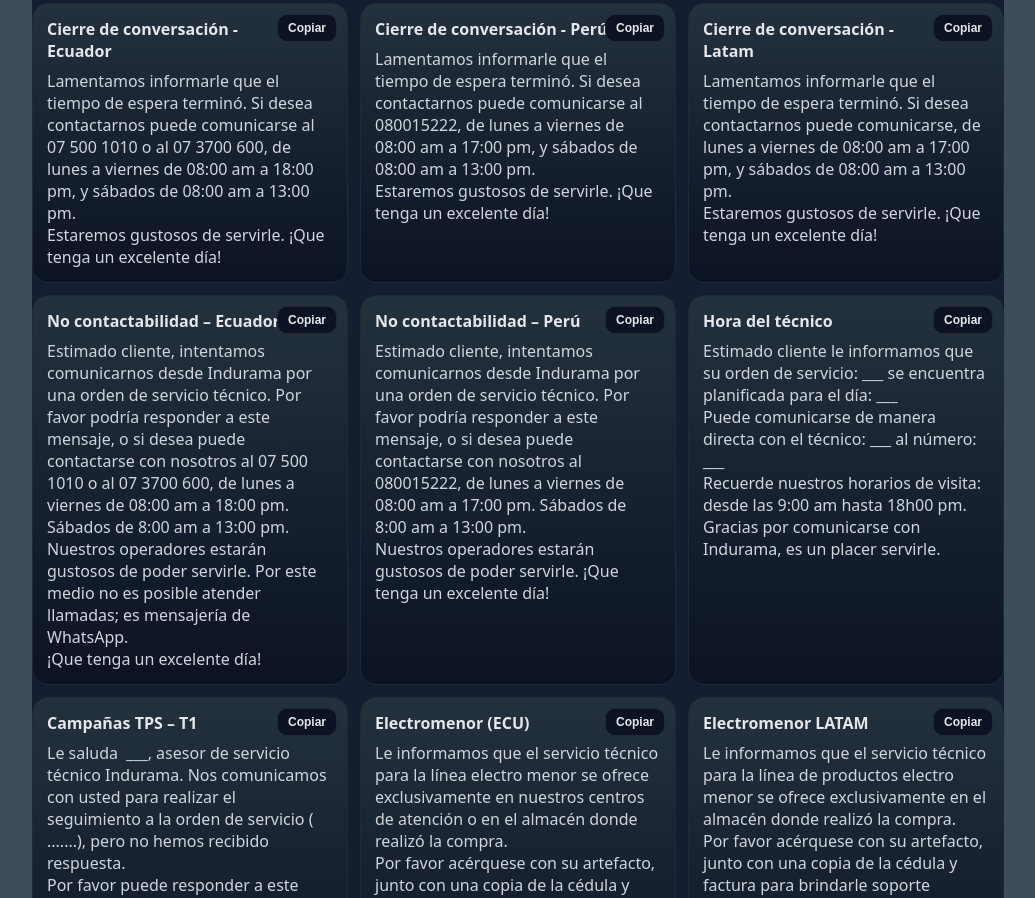
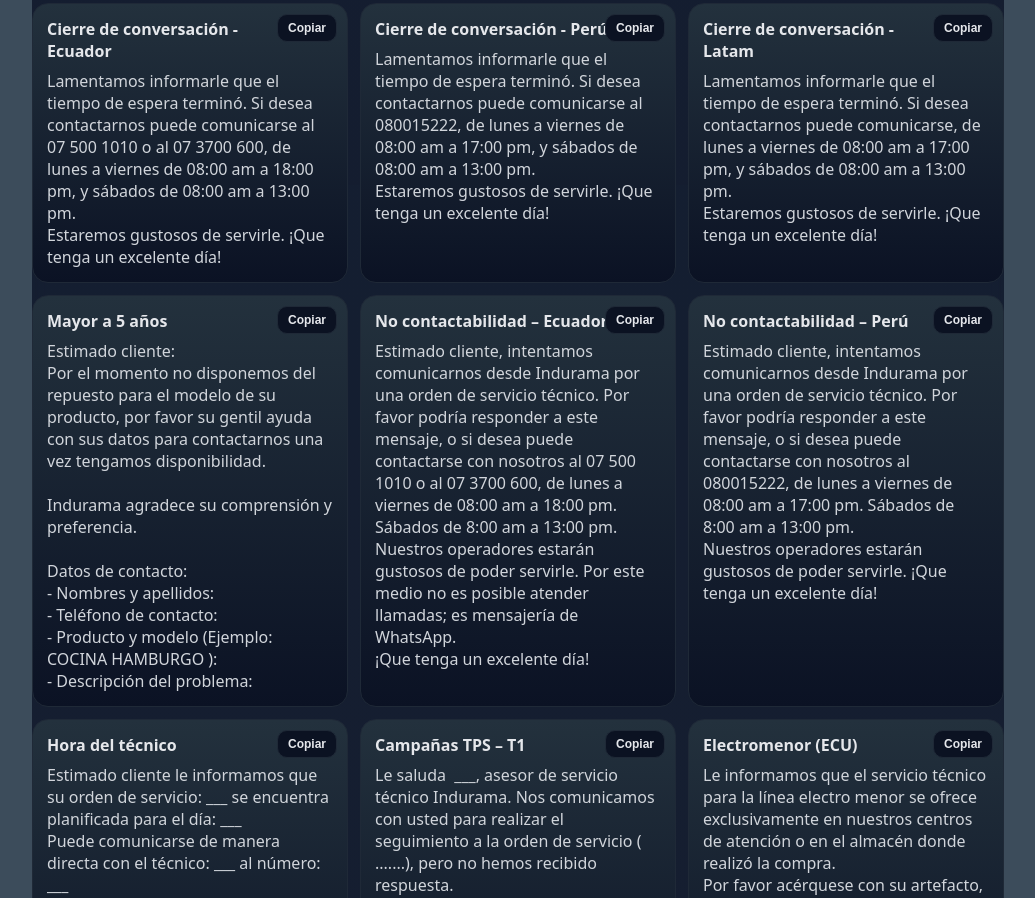
Before and after one commit to UserTestCC/Plantillas, a plain HTML site: page index.html in a window 1280 px wide. Shown: the part 1902-2800 px from the top of the page, without its empty margins (122-1157 px from the left). Drawn offline with Linux system fonts and the light colour scheme.

Commit message:
Update index.html
mayor a 5 años

```diff
--- a/index.html
+++ b/index.html
@@ -345,7 +345,19 @@ Estaremos gustosos de servirle. ¡Que tenga un excelente día!` },
   body: `Lamentamos informarle que el tiempo de espera terminó. Si desea contactarnos puede comunicarse, de lunes a viernes de 08:00 am a 17:00 pm, y sábados de 08:00 am a 13:00 pm.
 Estaremos gustosos de servirle. ¡Que tenga un excelente día!` },
 
-
+{
+  name: 'Mayor a 5 años',
+  body: `Estimado cliente:
+Por el momento no disponemos del repuesto para el modelo de su producto, por favor su gentil ayuda con sus datos para contactarnos una vez tengamos disponibilidad.
+
+Indurama agradece su comprensión y preferencia.
+
+Datos de contacto:
+- Nombres y apellidos:
+- Teléfono de contacto:
+- Producto y modelo (Ejemplo: COCINA HAMBURGO ):
+- Descripción del problema:`
+},
 
 //NOCONTACTABILIDAD
 
```
